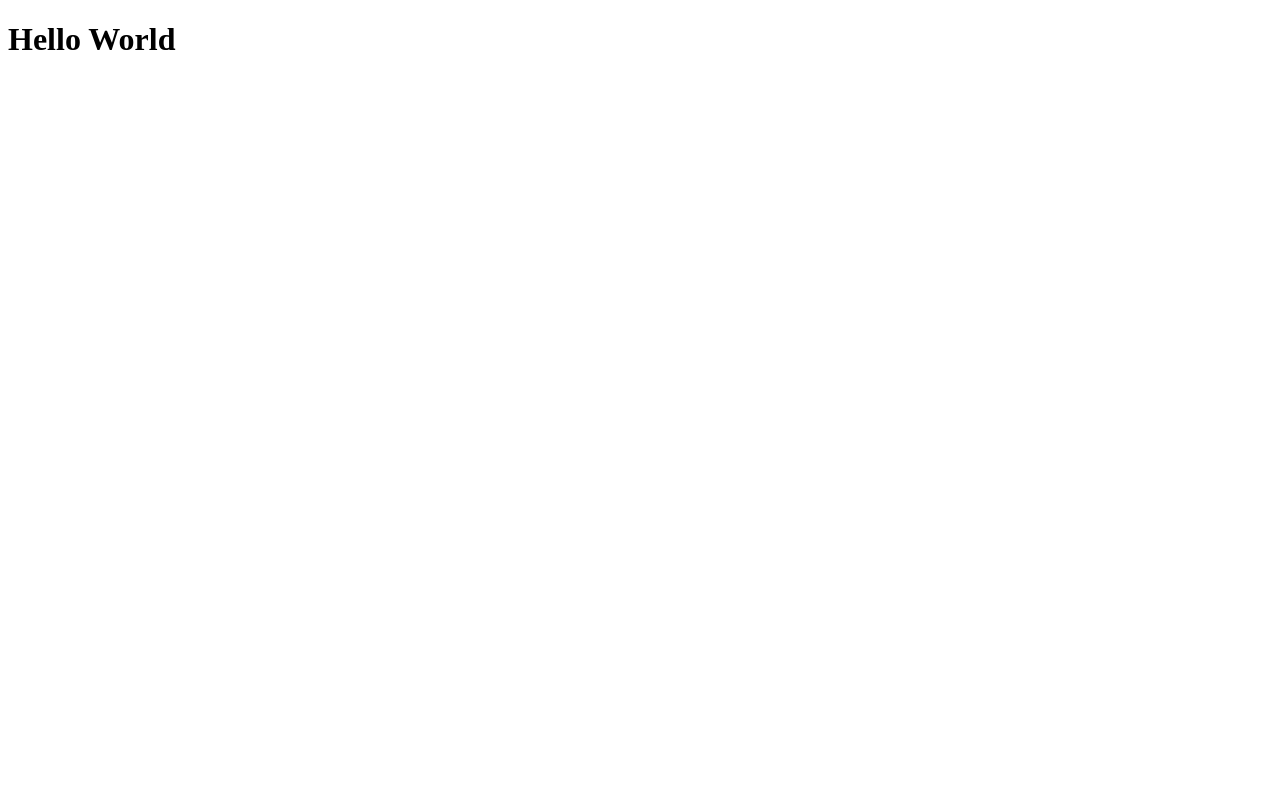
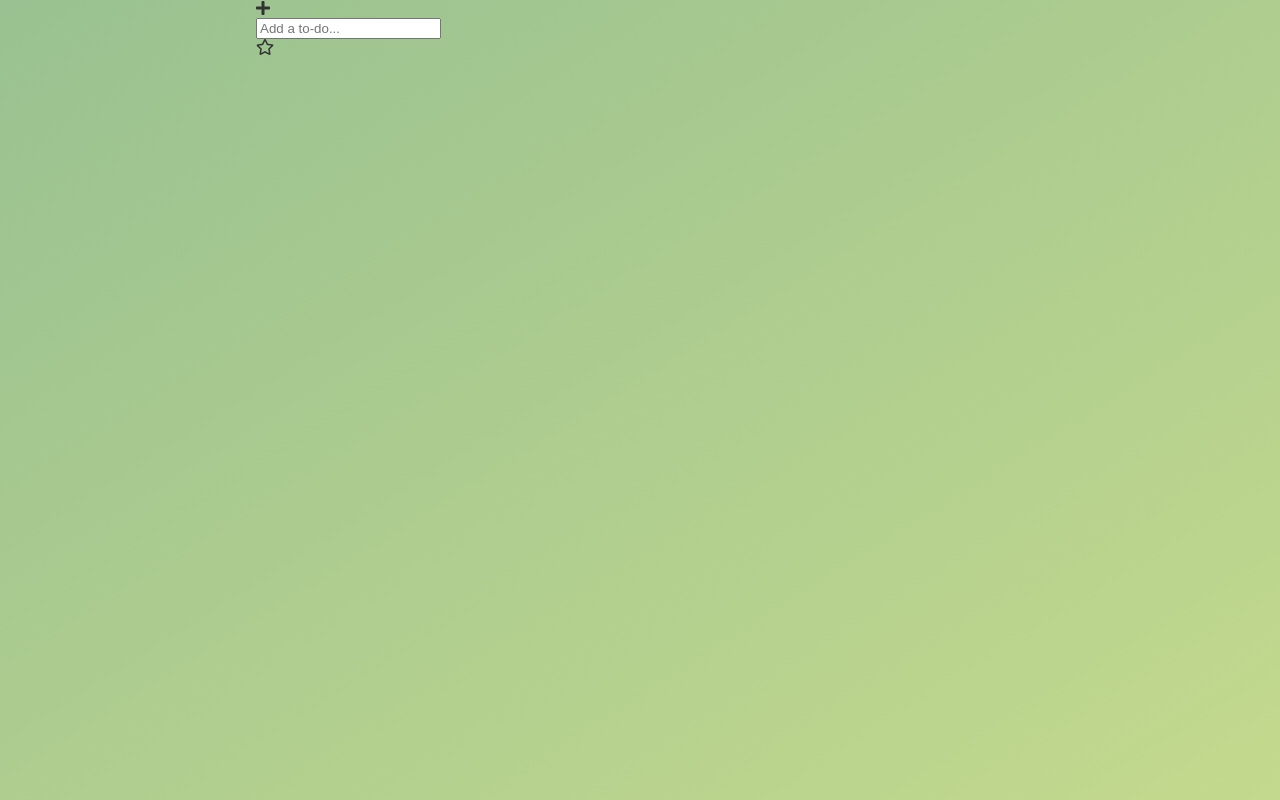
Before and after one commit to vjenacka/To-Do-List-Web-App, a Vue app: page / in a window 1280 px wide. Built offline with nearby package versions, Linux system fonts and the light colour scheme.

Commit message:
added scss for the project and form for the todo list component

```diff
--- a/package.json
+++ b/package.json
@@ -9,6 +9,7 @@
   },
   "dependencies": {
     "core-js": "^3.4.3",
+    "node-sass": "^4.13.0",
     "vue": "^2.6.10"
   },
   "devDependencies": {
@@ -18,6 +19,8 @@
     "babel-eslint": "^10.0.3",
     "eslint": "^5.16.0",
     "eslint-plugin-vue": "^5.0.0",
+    "sass": "^1.23.7",
+    "sass-loader": "^8.0.0",
     "vue-template-compiler": "^2.6.10"
   },
   "eslintConfig": {
--- a/src/App.vue
+++ b/src/App.vue
@@ -1,15 +1,35 @@
 <template>
   <div id="app">
-    <h1>Hello World</h1>
+    <ToDoList></ToDoList>
   </div>
 </template>
 
 <script>
+import ToDoList from "./components/ToDoList";
 export default {
-  name: 'app'
-}
+  name: "app",
+  components: { ToDoList }
+};
 </script>
 
-<style>
+<style lang="scss">
+@import url("https://use.fontawesome.com/releases/v5.7.2/css/all.css");
 
+body {
+  margin: 0;
+  padding: 0;
+  width: 100%;
+  height: 100vh;
+  display: flex;
+  justify-content: center;
+  align-items: flex-start;
+  background: linear-gradient(to bottom right, #99c191, #c3d98d);
+}
+#app {
+  font-family: Arial, Helvetica, sans-serif;
+  font-size: 1rem;
+  color: #333;
+  width: 100%;
+  max-width: 768px;
+}
 </style>
--- /dev/null
+++ b/src/components/ToDoList.vue
@@ -0,0 +1,24 @@
+<template>
+  <div class="container">
+    <div class="add-item">
+      <div class="add-icon">
+        <i class="fas fa-plus"></i>
+      </div>
+      <form action="#">
+        <input type="text" placeholder="Add a to-do..." />
+      </form>
+      <div class="feature-icon">
+          <i class="far fa-star"></i>
+      </div>
+    </div>
+  </div>
+</template>
+
+<script>
+export default {
+  name: "ToDoList"
+};
+</script>
+
+<style lang="scss" scoped>
+</style>
```
Also changed, not shown: src/assets/logo.png (deleted), 1 other file (tests, documents, lock files or other folders).
